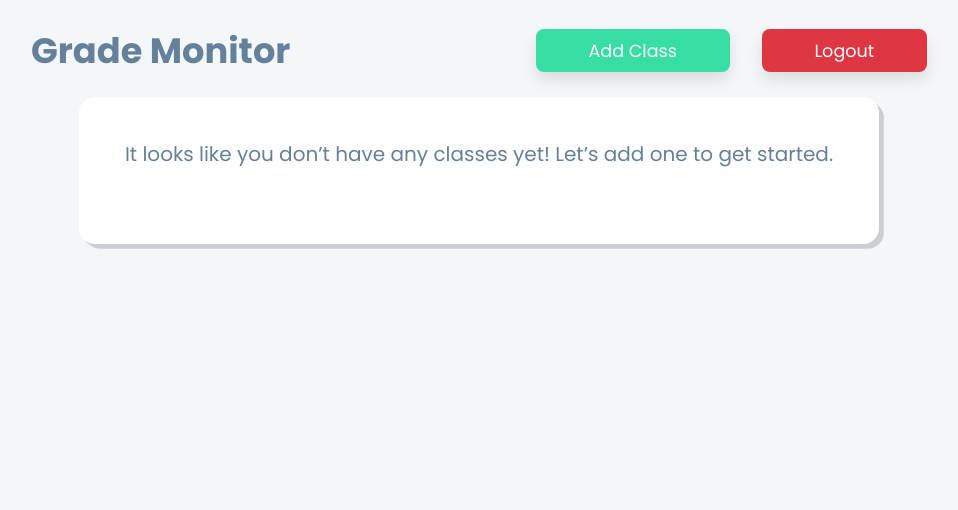
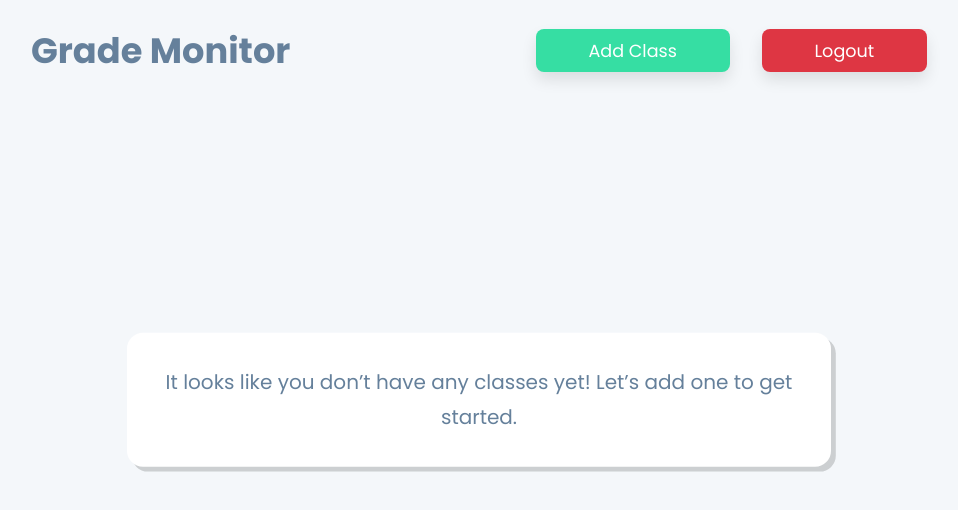
Before and after one commit to zack-ashen/grade-monitor, a React (Create React App) app: page /classes in a window 1280 px wide. Shown: the top 510 px of the page, without its empty margins (161-1119 px from the left). Built offline with nearby package versions, Linux system fonts and the light colour scheme; no server answers.

Commit message:
fix no classes blurb

```diff
--- a/src/components/App.js
+++ b/src/components/App.js
@@ -10,18 +10,18 @@ export default function App() {
         <div className="App">
             {/* Desktop */}
             {width > 450 && <>
-            <h1 className="blurbHeader">Grade Monitor</h1>
+            <h1 className="blurbHeader signInBlurb">Grade Monitor</h1>
             <div className="blurb">
-                <p className="blurb-text">Welcome to Grade Monitor. Enter your classes weighting and your assignments to dynamically see your current grade in the class and save it. You can come back throughout the semester to update your grades and see your current standing.</p>
+                <p className="blurb-text signInBlurbText">Welcome to Grade Monitor. Enter your classes weighting and your assignments to dynamically see your current grade in the class and save it. You can come back throughout the semester to update your grades and see your current standing.</p>
                 <Login />
             </div>
             </>}
 
             {/* Mobile */}
             {width <= 450 && <>
-            <div className="blurb">
+            <div className="blurb signInBlurb">
                 <h1 className="blurbHeader">Grade Monitor</h1>
-                <p className="blurb-text">Login to start tracking your grades.</p>
+                <p className="blurb-text signInBlurbText">Login to start tracking your grades.</p>
             </div>
             <Login />
             </>}
--- a/src/components/Blurb.css
+++ b/src/components/Blurb.css
@@ -3,7 +3,6 @@
     box-shadow: 0.3rem 0.3rem #CCCFD1;
     display: inline-block;
     border-radius: 1rem;
-    padding: 2.5rem;
     width: 45rem;
 }
 
@@ -11,6 +10,23 @@
     font-size: 1.25em;
     line-height: 2.2rem;
     text-align: center;
+}
+
+.noClassBlurb {
+    width: 40rem;
+    padding: 0.75rem 2rem 0.75rem 2rem;
+    position: absolute;
+    top: 50%;
+    left: 50%;
+    -ms-transform: translate(-50%, -50%);
+    transform: translate(-50%, -50%);
+}
+
+.signInBlurb {
+    padding: 2.5rem;
+}
+
+.signInBlurbText {
     margin: 0 0 2rem 0;
 }
 
@@ -36,6 +52,9 @@
     .blurb-text {
         font-size: 2.25em;
         line-height: 3rem;
+    }
+
+    .signInBlurbText {
         margin-top: 3rem;
     }
 }
--- a/src/components/UserClasses.js
+++ b/src/components/UserClasses.js
@@ -218,7 +218,7 @@ export default class UserClasses extends React.Component {
                 <Nav addClass={this.addClass}/>
 
                 {!this.state.hasClasses && <div id="container">
-                    <div className="blurb" id="message-blurb">
+                    <div className="blurb noClassBlurb" id="message-blurb">
                         <p className="blurb-text">It looks like you don’t have any classes yet! Let’s add one to get started.</p>
                     </div>
                 </div>
```
Also changed, not shown: 1 other file (tests, documents, lock files or other folders).
